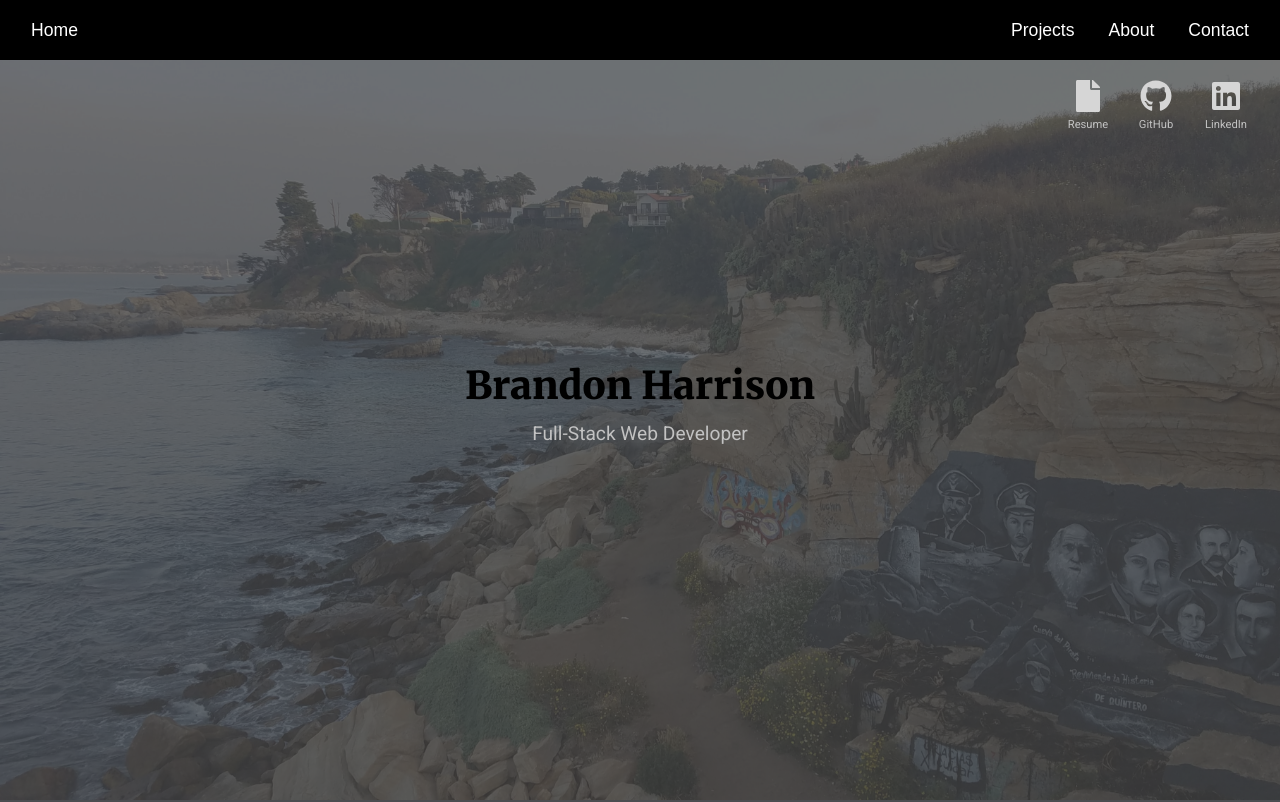
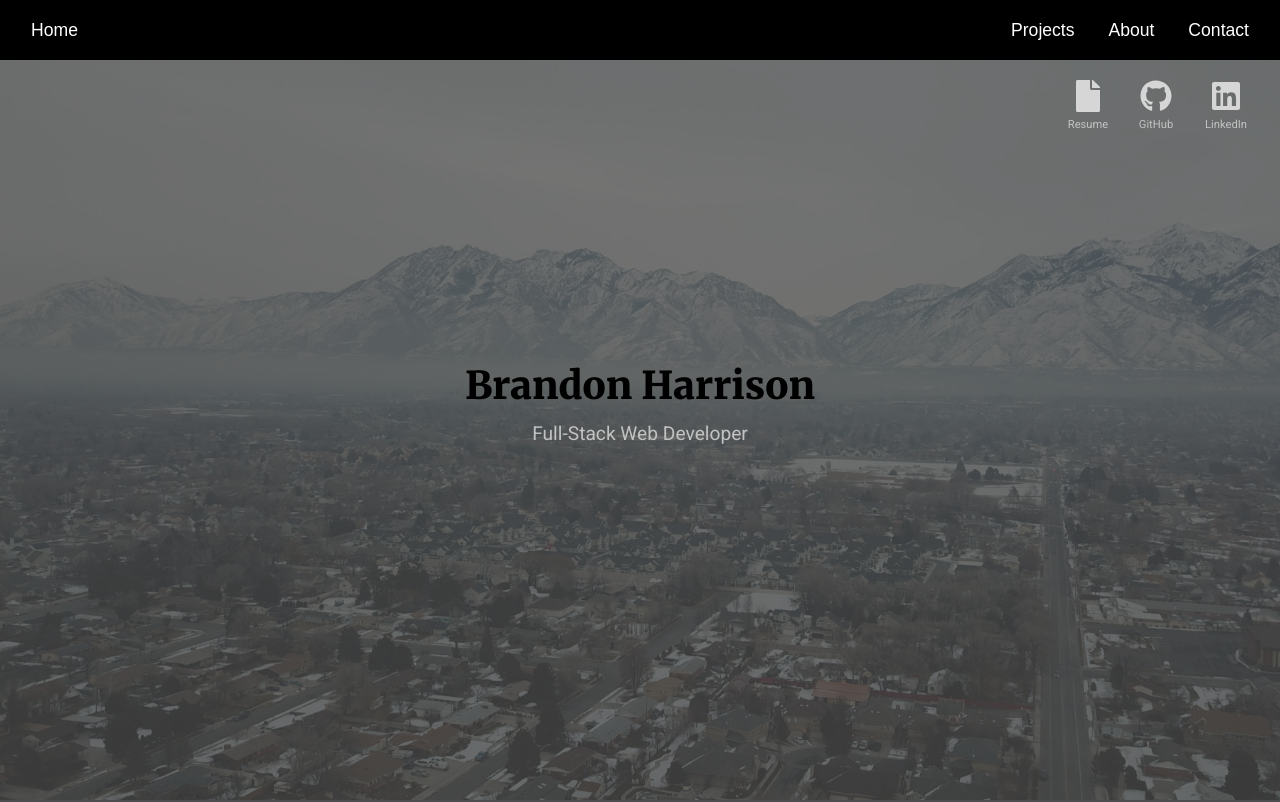
Before and after one commit to BrandonHarrison01/portfolio, a React (Create React App) app: page / in a window 1280 px wide. Shown: the top 802 px of the page. Built offline with nearby package versions, Linux system fonts and the light colour scheme.

Commit message:
took off random background function

```diff
--- a/src/App.js
+++ b/src/App.js
@@ -1,6 +1,6 @@
 // USE YARN 🤠
 
-import React, { useState, useEffect } from "react";
+import React, { useState } from "react";
 import "./styling/App.scss";
 
 // components
@@ -13,28 +13,10 @@ import HiddenComponent from "./components/HiddenComponent";
 
 //background images
 import midvaleMtn from "./images/backgrounds/midvale-mtn-min.JPG";
-import jordanRiver from "./images/backgrounds/jordan-river-min.jpg";
-import quintero from "./images/backgrounds/quintero-min.jpg";
-import stansburyIsland from "./images/backgrounds/stansbury-island-min.jpg";
-import horseshoeSprings from "./images/backgrounds/horseshoe-springs-min.jpg";
 
 function App() {
   const [toggle, setToggle] = useState(false);
   const [populateModal, setPopulateModal] = useState();
-  const [randomIndex, setRandomIndex] = useState();
-
-  // import background ↑ add it to useState array ↓
-  const background = [
-    midvaleMtn,
-    jordanRiver,
-    quintero,
-    stansburyIsland,
-    horseshoeSprings
-  ];
-
-  useEffect(() => {
-    setRandomIndex(Math.floor(Math.random() * background.length));
-  }, [background.length]);
 
   const toggleModal = argument => {
     setToggle(true);
@@ -49,7 +31,7 @@ function App() {
     <div className='App'>
       <img
         className='background'
-        src={background[randomIndex]}
+        src={midvaleMtn}
         alt='background'
       />
       <NavBar />
```
